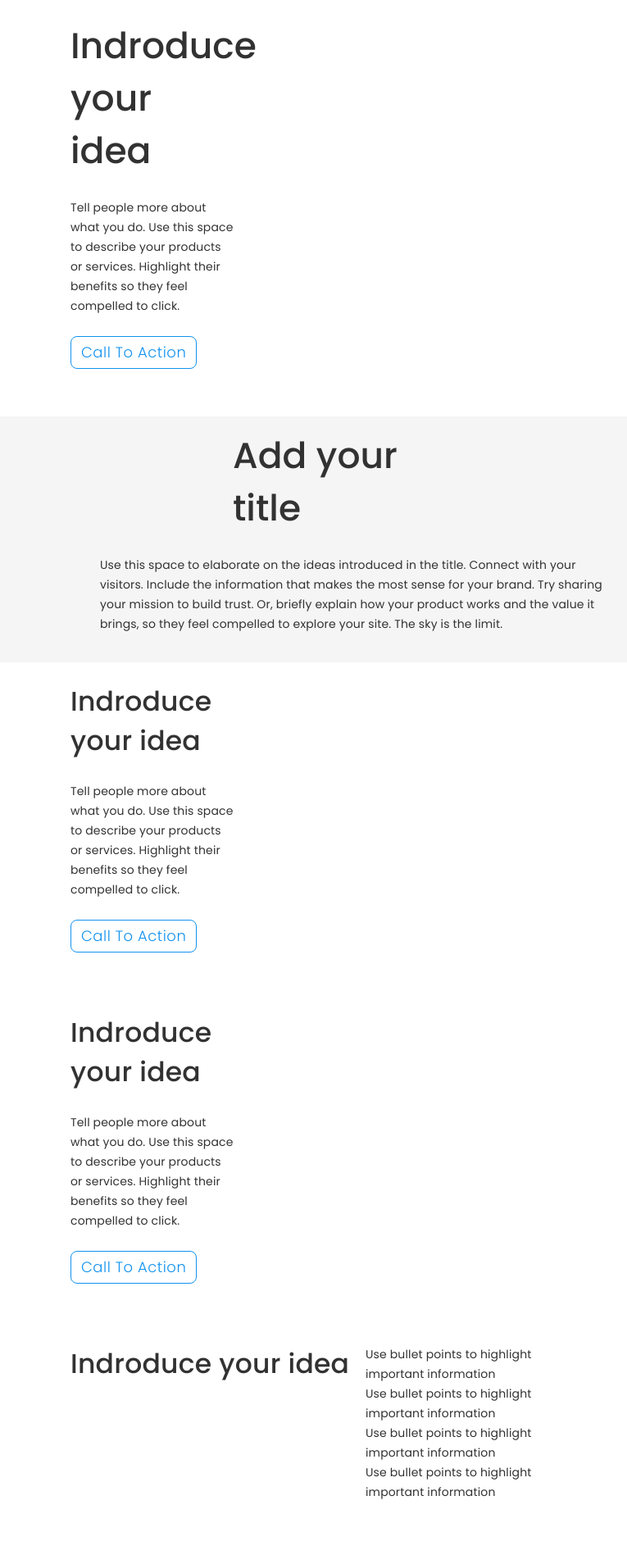
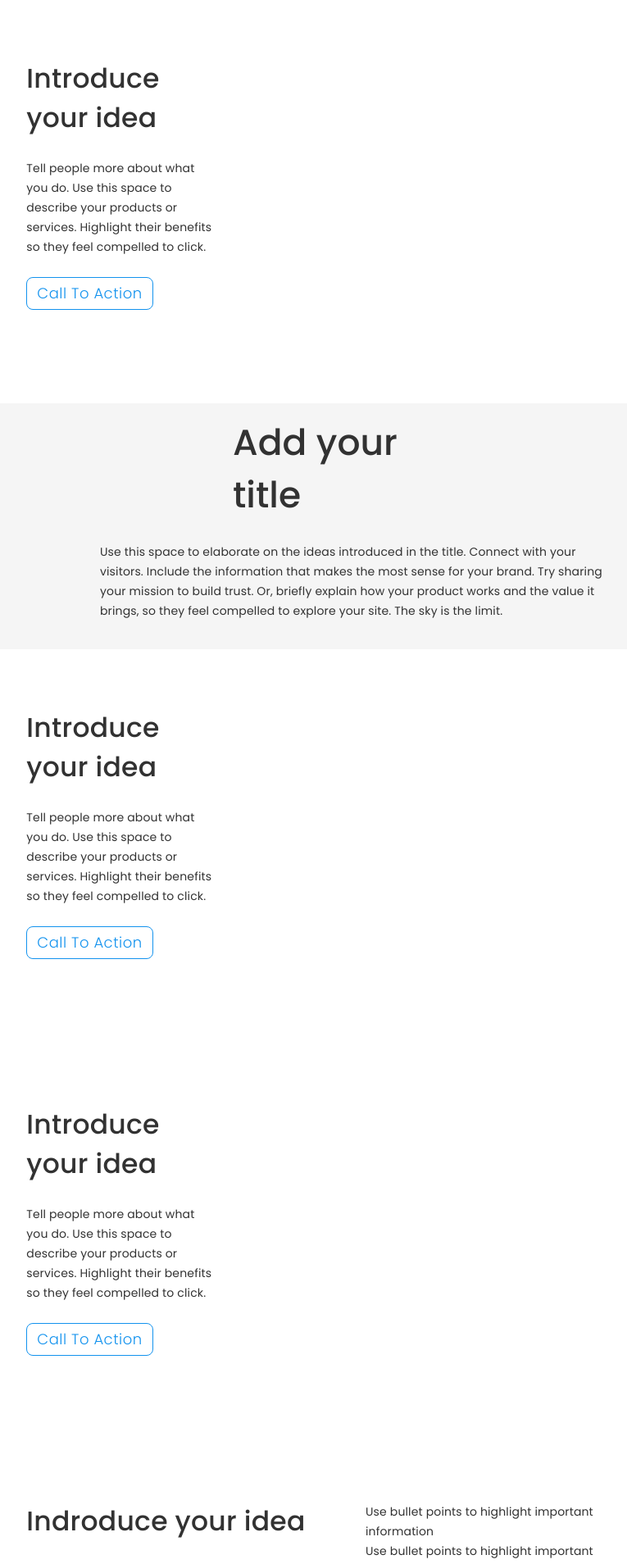
Before and after one commit to alirezatahani/React-Template, a React app: page /blank/1 in a window 1280 px wide. Shown: the top 1908 px of the page at 82% size, without its empty margins (202-967 px from the left). Before the commit the page ends 1882 px from the top, so only its background shows below. Built offline with nearby package versions, Linux system fonts and the light colour scheme.

Commit message:
choosed container

```diff
--- a/src/templates/plain/blank1/Blank1.tsx
+++ b/src/templates/plain/blank1/Blank1.tsx
@@ -1,3 +1,4 @@
+import { Container } from '../../../components/container//index';
 import * as React from 'react';
 import { Button } from '../../../components/button/index';
 import { Row, Col } from '../../../components/grid/Index';
@@ -6,14 +7,13 @@ import { Jumbotron } from './blank.style';
 export const Blank1 = () => {
   return (
     <Row>
-      <Col xs={12}>
+      <Container>
         <Row>
-          <Col xs={2}></Col>
-          <Col xs={8}>
+          <Col xs={12}>
             <Row>
               <Col xs={1}></Col>
               <Col xs={3}>
-                <Typography variant="h2">Indroduce your idea</Typography>
+                <Typography variant="h3">Introduce your idea</Typography>
                 <br />
                 <Typography variant="body1">
                   Tell people more about what you do. Use this space to describe
@@ -30,10 +30,8 @@ export const Blank1 = () => {
             <br />
             <br />
           </Col>
-
-          <Col xs={2}></Col>
         </Row>
-      </Col>
+      </Container>
 
       <Col xs={12}>
         <Jumbotron>
@@ -61,14 +59,13 @@ export const Blank1 = () => {
       </Col>
       <br />
       <br />
-      <Col xs={12}>
+      <Container>
         <Row>
-          <Col xs={2}></Col>
-          <Col xs={8}>
+          <Col xs={12}>
             <Row>
               <Col xs={1}></Col>
               <Col xs={3}>
-                <Typography variant="h3">Indroduce your idea</Typography>
+                <Typography variant="h3">Introduce your idea</Typography>
                 <br />
                 <Typography variant="body1">
                   Tell people more about what you do. Use this space to describe
@@ -85,18 +82,15 @@ export const Blank1 = () => {
             <br />
             <br />
           </Col>
-
-          <Col xs={2}></Col>
         </Row>
-      </Col>
-      <Col xs={12}>
+      </Container>
+      <Container>
         <Row>
-          <Col xs={2}></Col>
-          <Col xs={8}>
+          <Col xs={12}>
             <Row>
               <Col xs={1}></Col>
               <Col xs={3}>
-                <Typography variant="h3">Indroduce your idea</Typography>
+                <Typography variant="h3">Introduce your idea</Typography>
                 <br />
                 <Typography variant="body1">
                   Tell people more about what you do. Use this space to describe
@@ -113,15 +107,11 @@ export const Blank1 = () => {
             <br />
             <br />
           </Col>
-
-          <Col xs={2}></Col>
         </Row>
-      </Col>
-
-      <Col xs={12}>
+      </Container>
+      <Container>
         <Row>
-          <Col xs={2}></Col>
-          <Col xs={8}>
+          <Col xs={12}>
             <Row>
               <Col xs={1}></Col>
               <Col xs={5}>
@@ -145,10 +135,8 @@ export const Blank1 = () => {
             <br />
             <br />
           </Col>
-
-          <Col xs={2}></Col>
         </Row>
-      </Col>
+      </Container>
     </Row>
   );
 };
```
